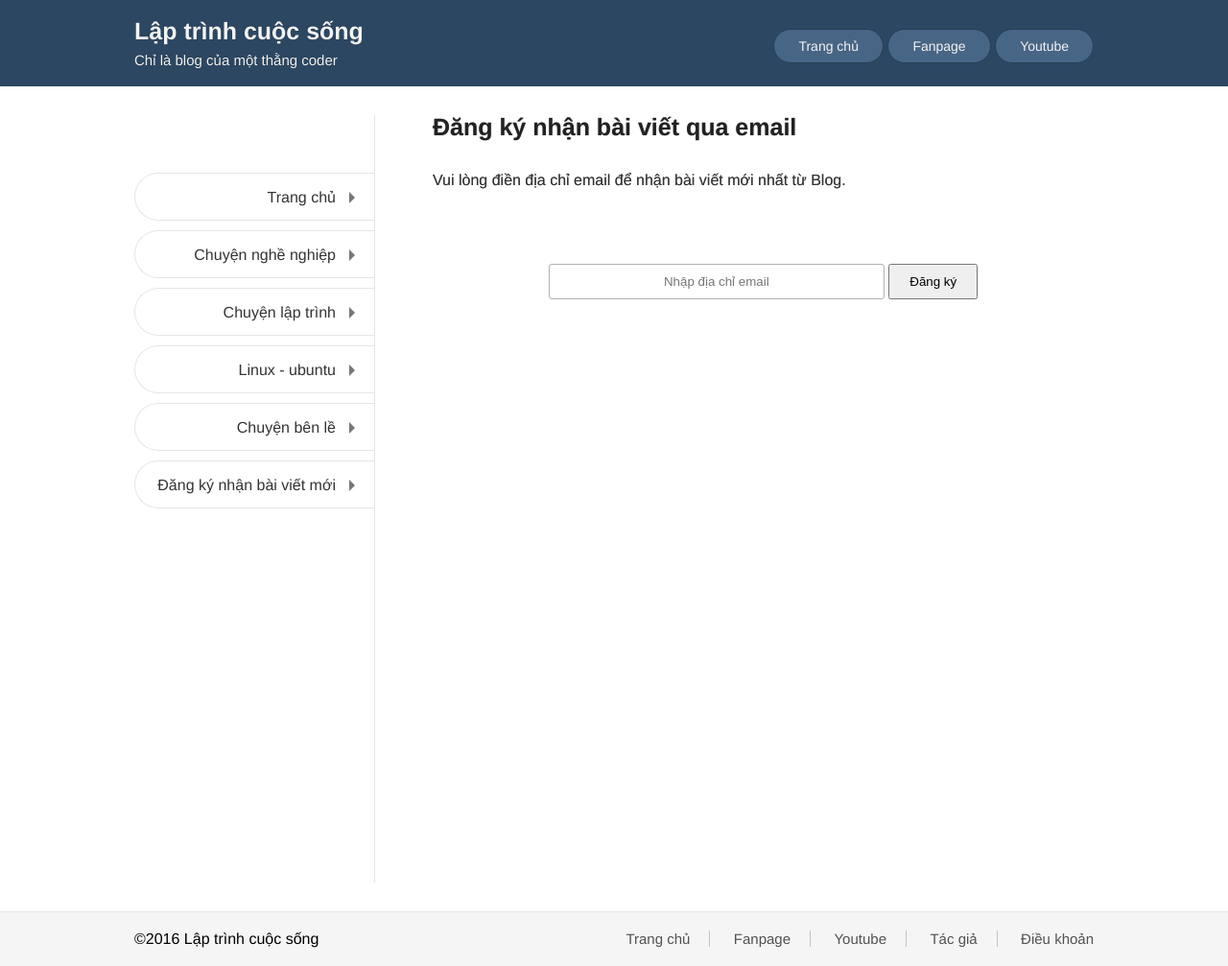
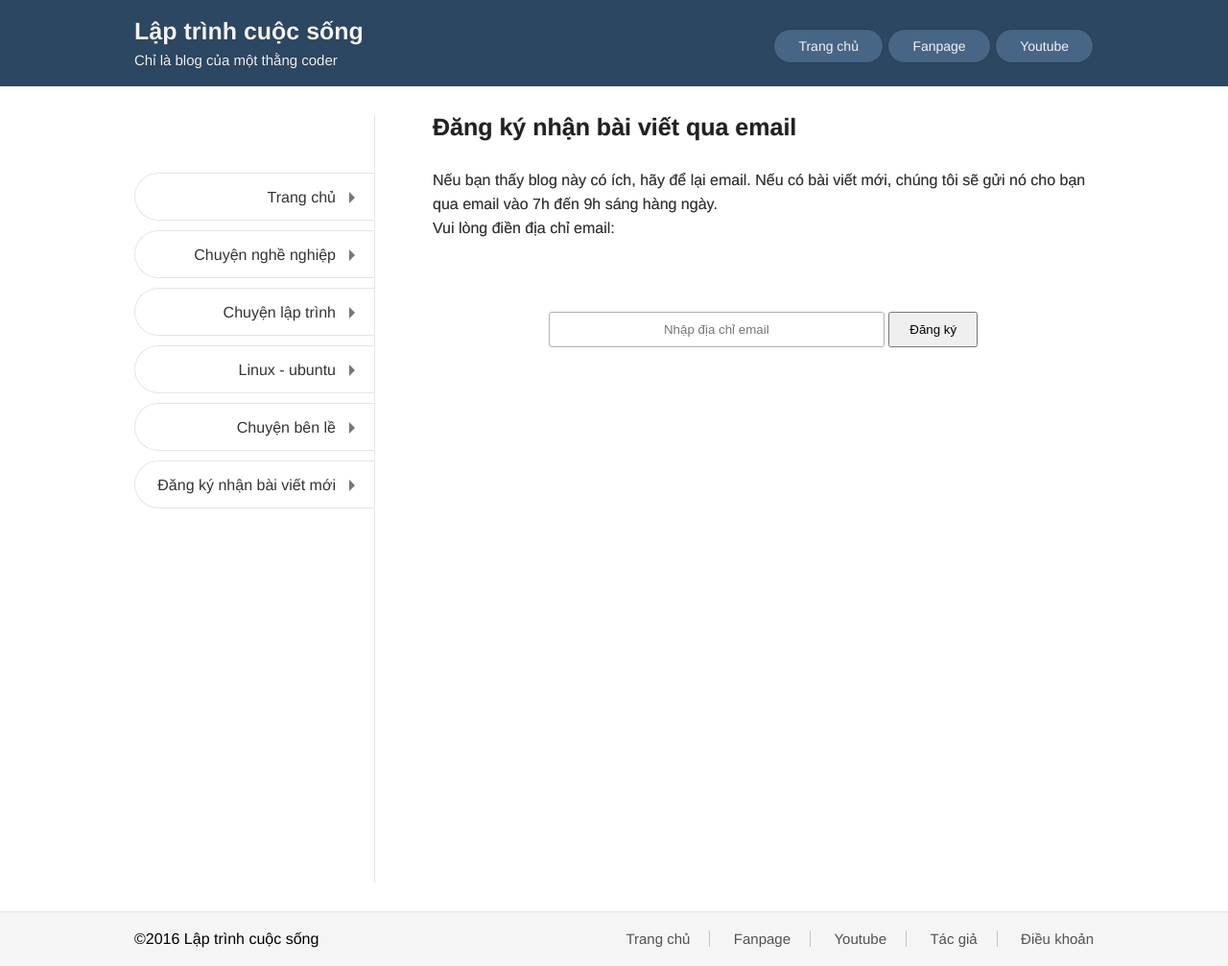
Before and after one commit to nguyentest/laptrinhcuocsong, a Jekyll site: the page built from dang-ky-nhan-bai-viet.md, in a window 1280 px wide. Shown: the whole page at 96% size. Built offline with Jekyll 4.4.1, drawn with Linux system fonts in a browser that asks for light colours; our own code applies the rules of GitHub Pages for plain Markdown files.

Commit message:
Update dang-ky-nhan-bai-viet.md

```diff
--- a/dang-ky-nhan-bai-viet.md
+++ b/dang-ky-nhan-bai-viet.md
@@ -1,7 +1,8 @@
 ---
 title: Đăng ký nhận bài viết qua email
 ---
-<p>Vui lòng điền địa chỉ email để nhận bài viết mới nhất từ Blog.</p>
+<p>Nếu bạn thấy blog này có ích, hãy để lại email. Nếu có bài viết mới, chúng tôi sẽ gửi nó cho bạn qua email vào 7h đến 9h sáng hàng ngày.</p>
+<p>Vui lòng điền địa chỉ email:</p>
 
 <form style="/* border:1px solid #ccc; */padding:3px;text-align:center;margin-top: 30px;padding-top: 30px;" action="https://feedburner.google.com/fb/a/mailverify" method="post" target="popupwindow" onsubmit="window.open('https://feedburner.google.com/fb/a/mailverify?uri=laptrinhcuocsong', 'popupwindow', 'scrollbars=yes,width=550,height=520');return true">
 <input type="text" style="/* width:140px */padding: 10px 20px;text-align: center;border: 1px solid #b1b1b1;border-radius: 3px;width: 90%;max-width: 350px;" name="email" placeholder="Nhập địa chỉ email">
```
